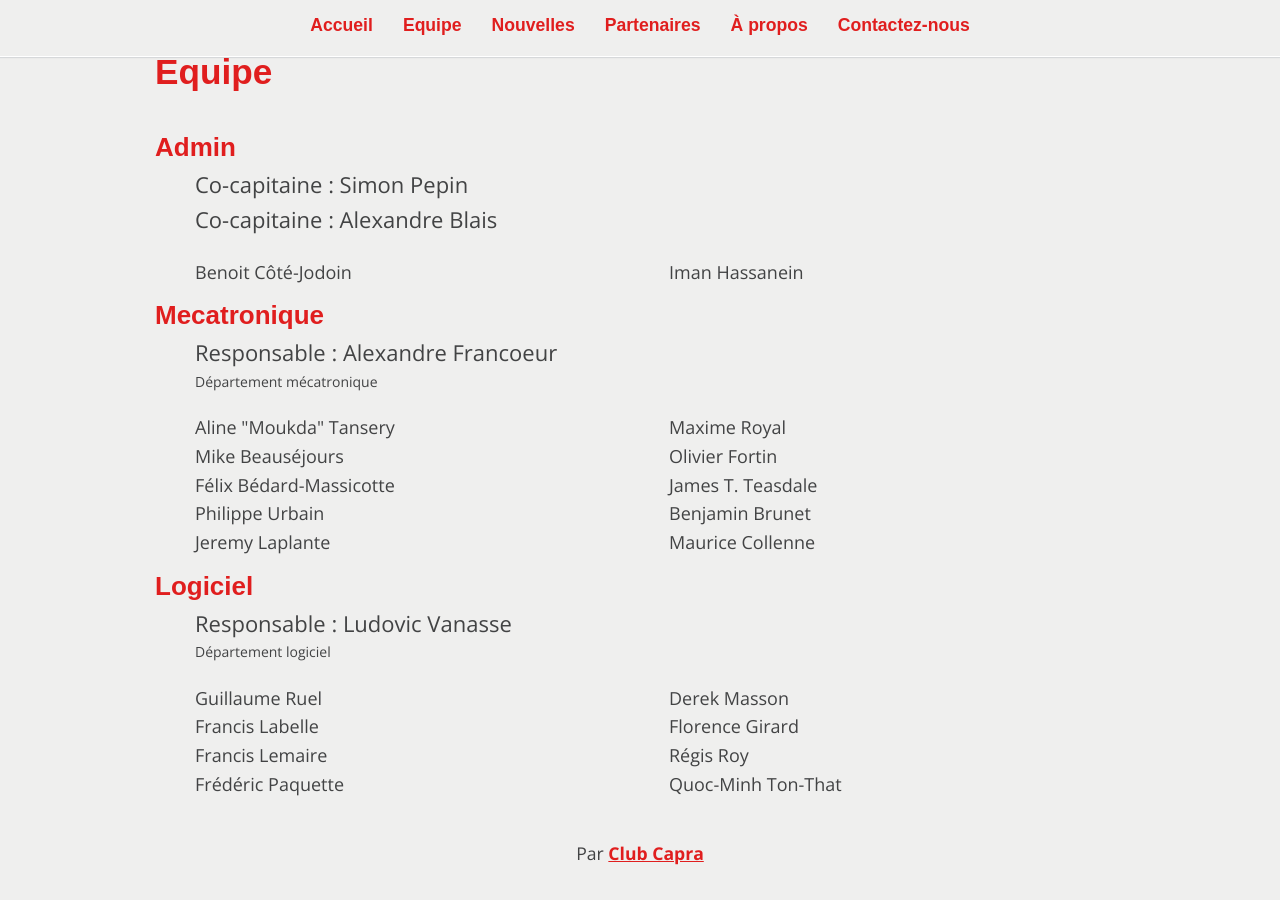
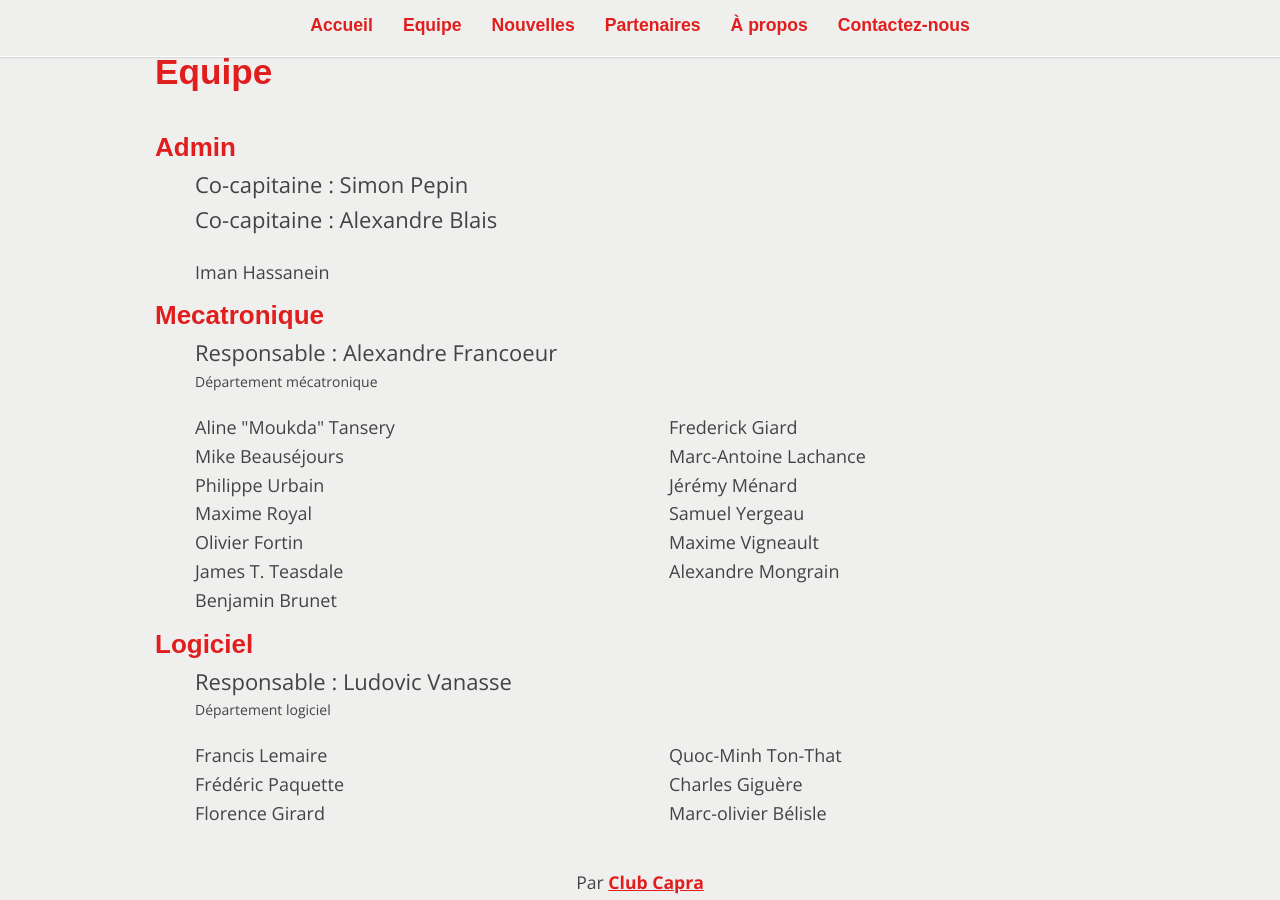
Before and after one commit to clubcapra/clubcapra.github.io, a Jekyll site: the page built from equipe/index.html, in a window 1280 px wide and 900 px high, scrolled down 483 px. Built offline with Jekyll 4.4.1, drawn with Linux system fonts in a browser that asks for light colours; nearby versions of some CDN libraries; some web fonts are replaced.

Commit message:
modif list membres
modif list membres 2018

```diff
--- a/_data/content.yaml
+++ b/_data/content.yaml
@@ -9,7 +9,6 @@ equipe:
         nom: Alexandre Blais
         titre: Co-capitaine technique
     membres:
-      - membre: Benoit Côté-Jodoin
       - membre: Iman Hassanein
 
   - departement:
@@ -21,14 +20,17 @@ equipe:
     membres:
       - membre: Aline "Moukda" Tansery
       - membre: Mike Beauséjours
-      - membre: Félix Bédard-Massicotte
       - membre: Philippe Urbain
-      - membre: Jeremy Laplante
       - membre: Maxime Royal
       - membre: Olivier Fortin
       - membre: James T. Teasdale
       - membre: Benjamin Brunet
-      - membre: Maurice Collenne
+      - membre: Frederick Giard
+      - membre: Marc-Antoine Lachance
+      - membre: Jérémy Ménard
+      - membre: Samuel Yergeau
+      - membre: Maxime Vigneault
+      - membre: Alexandre	Mongrain
 
   - departement:
     titre: Logiciel
@@ -37,14 +39,13 @@ equipe:
         nom: Ludovic Vanasse
         titre: Département logiciel
     membres:
-      - membre: Guillaume Ruel
-      - membre: Francis Labelle
       - membre: Francis Lemaire
       - membre: Frédéric Paquette
-      - membre: Derek Masson
       - membre: Florence Girard
-      - membre: Régis Roy
       - membre: Quoc-Minh Ton-That
+      - membre: Charles Giguère
+      - membre: Marc-olivier Bélisle
+
 
 partenaires:
   - categorie: Or
```
